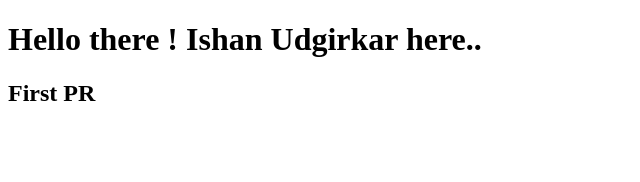
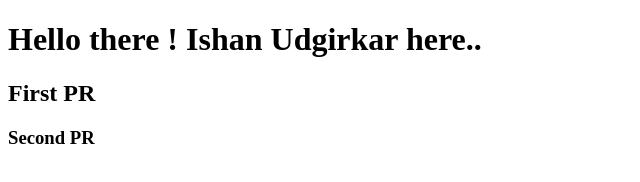
Before and after one commit to ishanudgirkar/practice-repo, a plain HTML site: page index.html in a window 1280 px wide. Shown: the whole page, without its empty margins (0-640 px from the left). Drawn offline with Linux system fonts and the light colour scheme.

Commit message:
second PR

```diff
--- a/index.html
+++ b/index.html
@@ -9,6 +9,7 @@
 <body>
     <h1>Hello there ! Ishan Udgirkar here..</h1>
     <h2>First PR</h2>
+    <h3>Second PR</h3>
 
 </body>
 </html>
```
